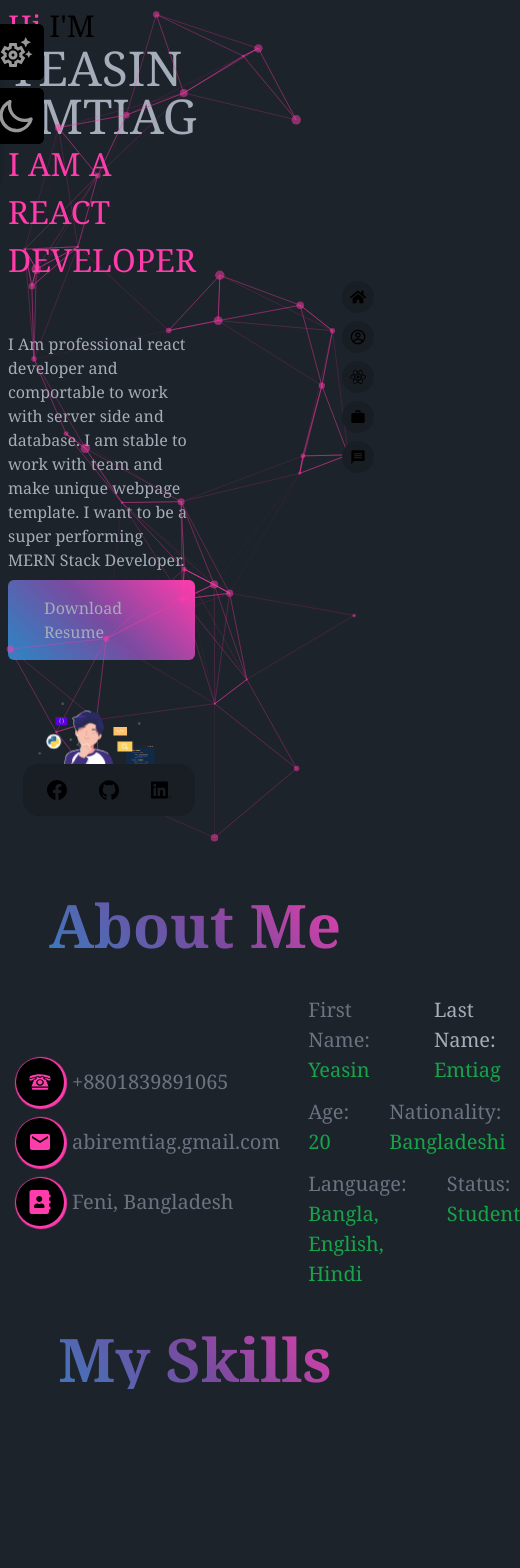
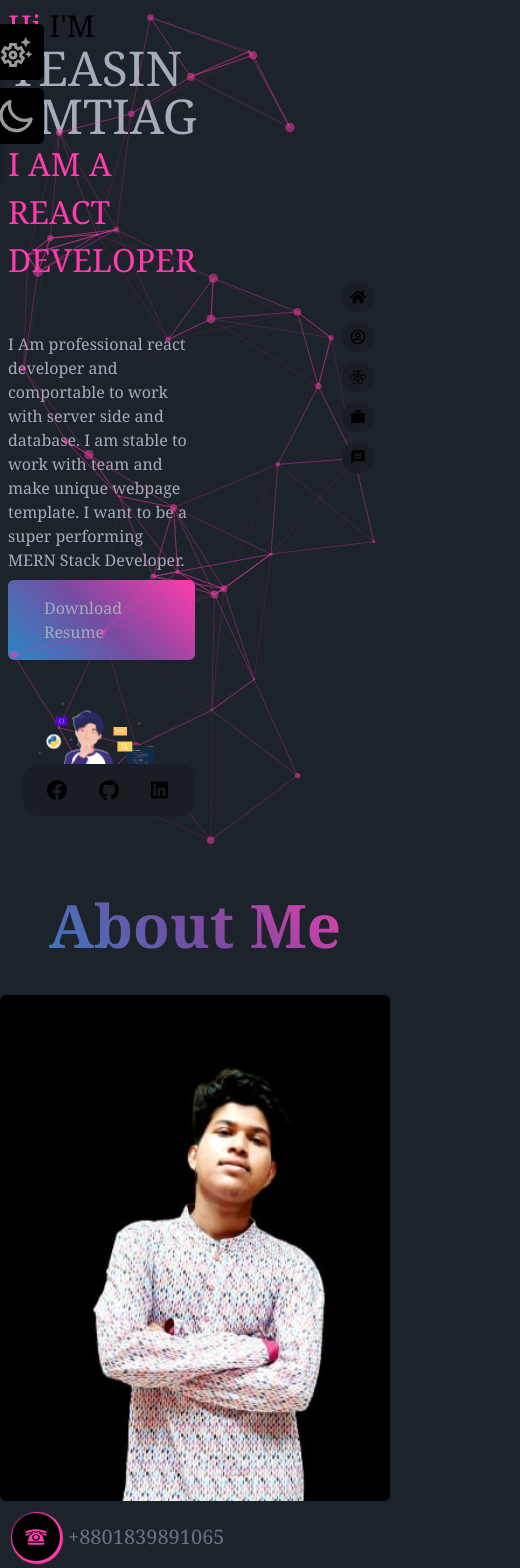
Before and after one commit to AbiR7171/My-PortFolio, a React (Vite) app: page / in a window 390 px wide. Shown: the top 1568 px of the page, 520 px wide, since content can reach past the window. Built offline with nearby package versions, Linux system fonts and the light colour scheme; some icons are missing.

Commit message:
animation problem solve

```diff
--- a/src/App.css
+++ b/src/App.css
@@ -2,6 +2,15 @@
   margin: 0;
   padding: 0;
   box-sizing: border-box;
+}
+
+body, html{
+  max-width: 100%;
+  overflow-x: hidden;
+  -webkit-overflow-x:hidden;
+  -moz-overflow-x:hidden;
+  -o-overflow-x:hidden;
+  -ms-overflow-x:hidden;
 }
 .font-col{
   background: linear-gradient(225deg, #FF3CAC 0%, #784BA0 50%, #2B86C5 100%);
--- a/src/Components/AboutMe.jsx
+++ b/src/Components/AboutMe.jsx
@@ -11,11 +11,11 @@ const AboutMe = () => {
     return (
         <div >
             <h4 className="text-6xl text-center mb-10 mt-10 text font-serif font-bold">About Me</h4>
-            <div className='flex gap-4 container mx-auto'>
-            <div data-aos="fade-right" data-aos-duration="3000" >
+            <div className='lg:flex gap-4 container mx-auto'>
+            <div data-aos="fade-right" >
               <img className='rounded-md w-full' src={moduleName} alt="" />
             </div>
-            <div  data-aos="fade-left" data-aos-duration="3000" className='flex items-center gap-7  font-serif '>
+            <div data-aos="fade-left"   className='lg:flex items-center gap-7 p-3 font-serif '>
                 <div className='space-y-3'>
                 <div  className='flex items-center gap-2'> <p style={{boxShadow:`1px 1px 1px 2px  ${color ? color : "#FF3CAC"}`, color: `${color ? color : "#FF3CAC"}`}}  className='rounded-full text-2xl  bg-black w-12  h-12  flex items-center justify-center'><GiRotaryPhone /></p> <span className='text-gray-500 text-[20px]'>+8801839891065</span> </div>
 
@@ -33,7 +33,7 @@ const AboutMe = () => {
                     <p className='text-[20px] text-gray-500'>Age: <span className='text-green-600'>20</span></p> <p className='text-gray-500'>Nationality: <span className='text-green-600'>Bangladeshi</span></p>
                     </div>
 
-                    <div className='flex gap-10 text-[20px]'>
+                    <div className='lg:flex gap-10 text-[20px]'>
                     <p className=' text-gray-500'>Language: <span className='text-green-600'>Bangla, English, Hindi</span></p> <p className=' text-gray-500'>Status: <span className='text-green-600'>Student</span></p>
                     </div>
                 </div>
--- a/src/Components/ContactUs.jsx
+++ b/src/Components/ContactUs.jsx
@@ -38,7 +38,7 @@ export const ContactUs = () => {
 
     <h4 className="text-6xl text-center  mt-20 text font-serif font-bold">Contact Me</h4>
      <div className='lg:flex   items-center'>
-     <div data-aos="fade-right" data-aos-duration="3000" style={{boxShadow:`1px 1px 1px 2px  ${color ? color : "#FF3CAC"}`}}  className=' lg:w-1/2 border-0 p-4 rounded-lg bg-black text-white mx-auto'>
+     <div data-aos="fade-right"  style={{boxShadow:`1px 1px 1px 2px  ${color ? color : "#FF3CAC"}`}}  className=' lg:w-1/2 border-0 p-4 rounded-lg bg-black text-white mx-auto'>
     <form ref={form} onSubmit={sendEmail}>
       <label>Name</label>
       <input placeholder='Your Name' className="input input-bordered input-error w-full block mt-2 mb-2"  type="text" name="user_name" />
@@ -49,7 +49,7 @@ export const ContactUs = () => {
       <input className='font-col bg-gradient-to-r from-violet-500 to-fuchsia-500 btn px-10 mt-6' type="submit" value="Send Message" /><Icon className='-mt-14 ms-44 text-6xl text-[#ff3CAC]' icon="bi:send-fill" />
     </form>
     </div>
-    <div data-aos="fade-left" data-aos-duration="3000" className='lg:w-1/2 '>
+    <div data-aos="fade-left"  className='lg:w-1/2 '>
     <Lottie animationData={animation} loop={true} />
     </div>
      </div>
--- a/src/Components/Home.jsx
+++ b/src/Components/Home.jsx
@@ -14,7 +14,7 @@ const Home = () => {
 
     return (
         <div className='font-serif lg:flex items-center justify-center lg:p-12 p-2'>
-            <div data-aos="fade-right" data-aos-duration="3000" className='w-1/2'>
+            <div data-aos="fade-right"  data-aos-duration="2000"  className='w-1/2'>
                 <h2 style={{color:`${colour}`}} className="text-3xl">Hi <span className='text-black'>I'M</span> </h2>
                 <h3  className={`text-5xl uppercase`}>Yeasin Emtiag</h3>
                  <p style={{color:`${colour}`}}> <TypeAnimation
@@ -42,7 +42,7 @@ const Home = () => {
     </p>
     <a className='font-col p-4 rounded-md mt-2 flex  items-center gap-1 lg:w-1/3'  href="/public/Resume/Yeasn emtiag abir Resuem3.pdf" download > <FaDownload/> Download Resume</a>
             </div>
-            <div data-aos="fade-left" data-aos-duration="3000" className='w-1/2'>
+            <div data-aos="fade-left"   className='w-1/2'>
             <Lottie animationData={animation4} loop={true} />
             </div>
         </div>
--- a/src/Components/LeftSideNav.jsx
+++ b/src/Components/LeftSideNav.jsx
@@ -64,7 +64,7 @@ const LeftSideNav = ({children}) => {
 
     return (
         <ColourContext.Provider value={contextInfo}>
-        <ul className='space-y-2 fixed -left-3 top-6 z-20'>
+        <ul data-aos="fade-down" data-aos-duration="3000" className='space-y-2 fixed -left-3 top-6 z-20'>
 
             <li title='Choose Your Favorite Colour' className='w-14 h-14 bg-black text-white text-opacity-60 rounded-md flex items-center justify-center'><MdOutlineSettingsSuggest onClick={()=> setShow(!show)} className='text-4xl '/></li>
 
--- a/src/Components/Projects/ChefMaster.jsx
+++ b/src/Components/Projects/ChefMaster.jsx
@@ -14,7 +14,7 @@ const ChefMaster = () => {
         <p className="text-2xl uppercase text font-serif font-bold text-center mb-2">Chef Master</p>
         <p style={{backgroundColor:`${color ? color : "#FF3CAC"}`}}  className='divider w-1/5 mx-auto  h-1 rounded mb-10'/>
          <div className='container mx-auto lg:flex  gap-5 font-serif p-4'>
-            <div data-aos="fade-right" data-aos-duration="3000" style={{boxShadow:`1px 1px 1px 2px  ${color ? color : "#FF3CAC"}`}} className="mockup-code bg-black   lg:w-3/5">
+            <div data-aos="fade-right"  style={{boxShadow:`1px 1px 1px 2px  ${color ? color : "#FF3CAC"}`}} className="mockup-code bg-black   lg:w-3/5">
             <p style={{color:`${color ? color : "#FF3CAC"}`}} className='ms-10  text-2xl'>Chef Master Restaurant</p>
             <p className='ms-10 underline mt-2 text-orange-500'>Key Feature</p>
             <p className='ms-10'><p> 1.In The Home Page You Can See About Our chefs..</p></p>
@@ -37,7 +37,7 @@ const ChefMaster = () => {
                   <a className='flex items-center btn btn-sm bg-red-700 text-white border-0'target='_blank'  href="https://chef-master-3fdfd.web.app/">Live Site <Icon icon="iconoir:arrow-tr" /> </a>
                 </div>
           </div>
-           <a data-aos="fade-left" data-aos-duration="3000" href="https://chef-master-3fdfd.web.app/" target='_blank'>
+           <a data-aos="fade-left"  href="https://chef-master-3fdfd.web.app/" target='_blank'>
            <div style={{boxShadow:`1px 1px 1px 3px  ${color ? color : "#FF3CAC"}`}}  className="mockup-window border bg-red-300  w-full  h-[420px]">
             <div  className="flex justify-center  bg-red-200 flex-col ">
                <div className='w-full h-44  hover:-translate-y-[900px] hover:duration-1000'>
--- a/src/Components/Projects/MusicCamp.jsx
+++ b/src/Components/Projects/MusicCamp.jsx
@@ -14,7 +14,7 @@ const MusicCamp = () => {
         <p className="text-2xl uppercase text font-serif font-bold text-center mb-2">Music camp</p>
         <p style={{backgroundColor:`${color ? color : "#FF3CAC"}`}}  className='divider w-1/5 mx-auto  h-1 rounded mb-10'/>
          <div className='container mx-auto lg:flex flex-row-reverse gap-5 font-serif p-4'>
-            <div data-aos="fade-left" data-aos-duration="3000" style={{boxShadow:`1px 1px 1px 2px  ${color ? color : "#FF3CAC"}`}} className="mockup-code bg-black    lg:w-2/5">
+            <div data-aos="fade-left"  style={{boxShadow:`1px 1px 1px 2px  ${color ? color : "#FF3CAC"}`}} className="mockup-code bg-black    lg:w-2/5">
             <p style={{color:`${color ? color : "#FF3CAC"}`}} className='ms-10  text-2xl'>Summer camp Music school</p>
             <p className='ms-10 underline mt-2 text-orange-500'>Key Feature</p>
             <p className='ms-10'><p> 1.Role management: Admin can assign admin and instructor
@@ -42,7 +42,7 @@ const MusicCamp = () => {
                   <a className='flex items-center btn btn-sm bg-red-700 text-white border-0'target='_blank'  href="https://music-camp-86339.web.app/">Live Site <Icon icon="iconoir:arrow-tr" /> </a>
                 </div>
           </div>
-           <a data-aos="fade-right" data-aos-duration="3000" href="https://music-camp-86339.web.app/" target='_blank'>
+           <a data-aos="fade-right"  href="https://music-camp-86339.web.app/" target='_blank'>
            <div style={{boxShadow:`1px 1px 1px 3px  ${color ? color : "#FF3CAC"}`}}  className="mockup-window border bg-red-300  w-full  h-[420px]">
             <div  className="flex justify-center  bg-red-200 flex-col ">
                <div className='w-full h-44  hover:-translate-y-[2500px] duration-1000'>
--- a/src/Components/Projects/toyCenter.jsx
+++ b/src/Components/Projects/toyCenter.jsx
@@ -14,7 +14,7 @@ const ToyCenter = () => {
         <p className="text-2xl uppercase text font-serif font-bold text-center mb-2">Toy Center</p>
         <p style={{backgroundColor:`${color ? color : "#FF3CAC"}`}}  className='divider w-1/5 mx-auto  h-1 rounded mb-10'/>
          <div className='container mx-auto lg:flex gap-5 font-serif p-2'>
-            <div data-aos="fade-right" data-aos-duration="2000" style={{boxShadow:`1px 1px 1px 2px  ${color ? color : "#FF3CAC"}`}} className="mockup-code bg-black   lg:w-2/3">
+            <div data-aos="fade-right"  style={{boxShadow:`1px 1px 1px 2px  ${color ? color : "#FF3CAC"}`}} className="mockup-code bg-black   lg:w-2/3">
             <p style={{color:`${color ? color : "#FF3CAC"}`}} className='ms-10  text-2xl'>Toy MarketPlace</p>
             <p className='ms-10 underline mt-2 text-orange-500'>Key Feature</p>
             <p className='ms-10'><p> 1.You can add, delete and update toys from here.</p></p>
@@ -39,7 +39,7 @@ const ToyCenter = () => {
                   <a className='flex items-center btn btn-sm bg-red-700 text-white border-0'target='_blank'  href="https://github.com/AbiR7171/Toy-center-server.git">Live Site <Icon icon="iconoir:arrow-tr" /> </a>
                 </div>
           </div>
-           <a data-aos="fade-left" data-aos-duration="2000" href="https://tay-center-auth.web.app/" target='_blank'>
+           <a data-aos="fade-left"  href="https://tay-center-auth.web.app/" target='_blank'>
            <div style={{boxShadow:`1px 1px 1px 3px  ${color ? color : "#FF3CAC"}`}}  className="mockup-window border bg-red-300  w-4/4 h-96">
             <div  className="flex justify-center  bg-red-200 flex-col ">
                <div className='w-full h-44  hover:-translate-y-[1200px] duration-1000'>
```
